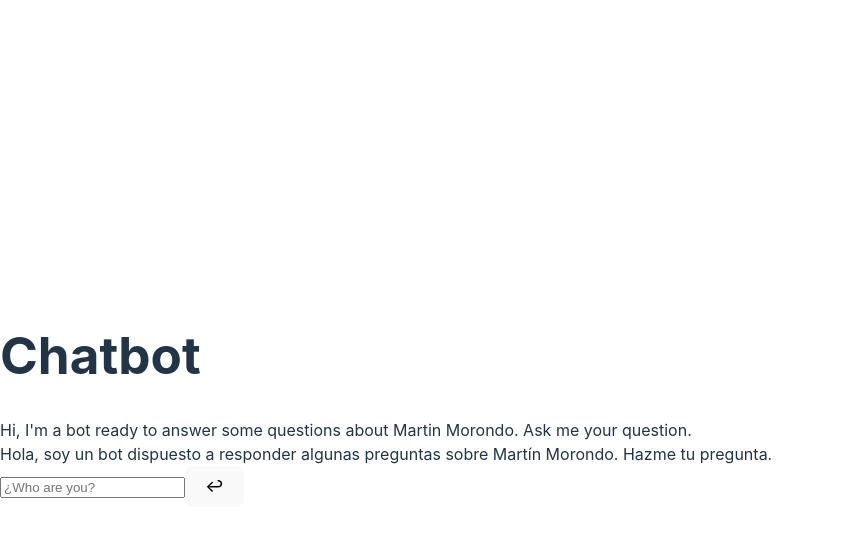
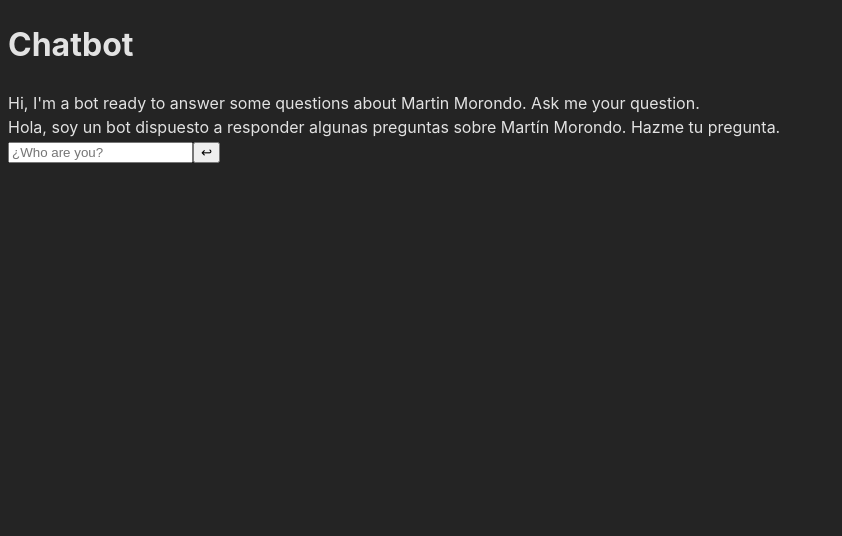
Before and after one commit to martinmorondo1/chatbot-co-here, a React (Vite) app: page / in a window 1280 px wide. Shown: the top 536 px of the page, without its empty margins (0-842 px from the left). Built offline with nearby package versions, Linux system fonts and the light colour scheme.

Commit message:
add tailwind

```diff
--- a/src/index.css
+++ b/src/index.css
@@ -1,3 +1,7 @@
+@tailwind base;
+@tailwind components;
+@tailwind utilities;
+
 :root {
   font-family: Inter, system-ui, Avenir, Helvetica, Arial, sans-serif;
   line-height: 1.5;
@@ -13,57 +17,3 @@
   -moz-osx-font-smoothing: grayscale;
   -webkit-text-size-adjust: 100%;
 }
-
-a {
-  font-weight: 500;
-  color: #646cff;
-  text-decoration: inherit;
-}
-a:hover {
-  color: #535bf2;
-}
-
-body {
-  margin: 0;
-  display: flex;
-  place-items: center;
-  min-width: 320px;
-  min-height: 100vh;
-}
-
-h1 {
-  font-size: 3.2em;
-  line-height: 1.1;
-}
-
-button {
-  border-radius: 8px;
-  border: 1px solid transparent;
-  padding: 0.6em 1.2em;
-  font-size: 1em;
-  font-weight: 500;
-  font-family: inherit;
-  background-color: #1a1a1a;
-  cursor: pointer;
-  transition: border-color 0.25s;
-}
-button:hover {
-  border-color: #646cff;
-}
-button:focus,
-button:focus-visible {
-  outline: 4px auto -webkit-focus-ring-color;
-}
-
-@media (prefers-color-scheme: light) {
-  :root {
-    color: #213547;
-    background-color: #ffffff;
-  }
-  a:hover {
-    color: #747bff;
-  }
-  button {
-    background-color: #f9f9f9;
-  }
-}
```
